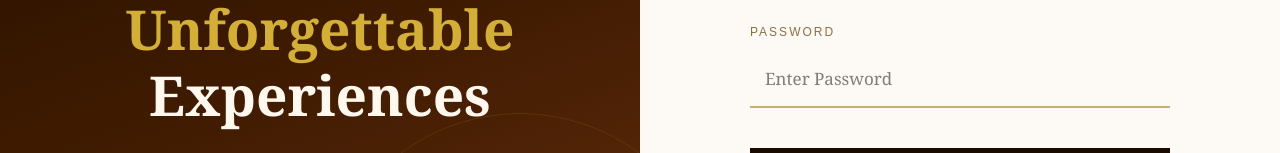
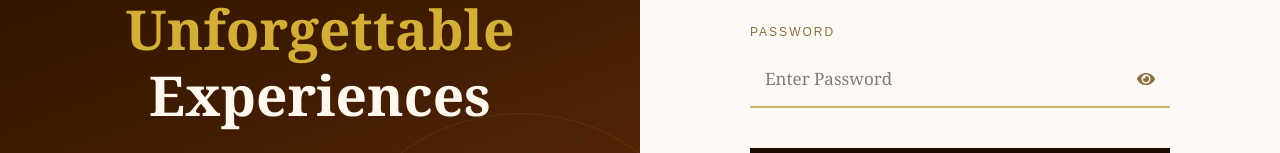
Before and after one commit to yasar-my/Feast-Fete, a React (Vite) app in the folder Redesigned-Frontend/feast-fete/: page /login in a window 1280 px wide. Shown: the part 479-632 px from the top of the page. Built offline with nearby package versions, Linux system fonts and the light colour scheme; no server answers.

Commit message:
password shown button updated

```diff
--- a/Redesigned-Frontend/feast-fete/src/pages/Login.jsx
+++ b/Redesigned-Frontend/feast-fete/src/pages/Login.jsx
@@ -1,6 +1,7 @@
 import { useState } from "react";
 import { useNavigate } from "react-router-dom";
 import { loginUser } from "../services/authService";
+import { FaEye, FaEyeSlash } from "react-icons/fa";
 
 const Login = () => {
 
@@ -13,6 +14,8 @@ const Login = () => {
     });
 
     const [loading, setLoading] = useState(false);
+
+    const [showPassword, setShowPassword] = useState(false);
 
     const handleChange = (e) => {
 
@@ -298,7 +301,6 @@ const Login = () => {
                                 marginBottom: "40px"
                             }}
                         >
-
                             <label
                                 style={{
                                     display: "block",
@@ -306,8 +308,7 @@ const Login = () => {
                                     fontSize: "12px",
                                     color: "#8b7040",
                                     letterSpacing: "2px",
-                                    textTransform:
-                                        "uppercase",
+                                    textTransform: "uppercase",
                                     fontFamily:
                                         "'Montserrat', sans-serif"
                                 }}
@@ -315,18 +316,26 @@ const Login = () => {
                                 Password
                             </label>
 
+                            <div
+                                style={{
+                                    position: "relative"
+                                }}
+                            >
                                 <input
-                                type="password"
+                                    type={
+                                        showPassword
+                                            ? "text"
+                                            : "password"
+                                    }
                                     name="password"
                                     placeholder="Enter Password"
-                                value={
-                                    formData.password
-                                }
+                                    value={formData.password}
                                     onChange={handleChange}
                                     required
                                     style={{
                                         width: "100%",
                                         padding: "15px",
+                                        paddingRight: "45px",
                                         border: "none",
                                         borderBottom:
                                             "2px solid #c8b070",
@@ -339,6 +348,25 @@ const Login = () => {
                                     }}
                                 />
 
+                                <span
+                                    onClick={() =>
+                                        setShowPassword(!showPassword)
+                                    }
+                                    style={{
+                                        position: "absolute",
+                                        right: "15px",
+                                        top: "50%",
+                                        transform: "translateY(-50%)",
+                                        cursor: "pointer",
+                                        color: "#8b7040",
+                                        fontSize: "18px"
+                                    }}
+                                >
+                                    {showPassword
+                                        ? <FaEyeSlash />
+                                        : <FaEye />}
+                                </span>
+                            </div>
                         </div>
 
                         {/* BUTTON */}
--- a/Redesigned-Frontend/feast-fete/src/pages/Register.jsx
+++ b/Redesigned-Frontend/feast-fete/src/pages/Register.jsx
@@ -1,11 +1,14 @@
 import { useState } from "react";
 import { useNavigate, Link } from "react-router-dom";
+import { FaEye, FaEyeSlash } from "react-icons/fa";
 
 const Register = () => {
 
     const API1 = import.meta.env.VITE_AUTH_URL;
 
     const navigate = useNavigate();
+
+    const [showPassword, setShowPassword] = useState(false);
 
     const [formData, setFormData] = useState({
         name: "",
@@ -15,6 +18,7 @@ const Register = () => {
     });
 
     const [loading, setLoading] = useState(false);
+
 
     const handleChange = (e) => {
 
@@ -228,16 +232,46 @@ const Register = () => {
                     />
 
                     {/* PASSWORD */}
+                    <div
+                        style={{
+                            position: "relative",
+                            marginBottom: "22px"
+                        }}
+                    >
                         <input
-                        type="password"
+                            type={showPassword ? "text" : "password"}
                             name="password"
                             placeholder="Password"
                             value={formData.password}
                             onChange={handleChange}
                             required
                             minLength={8}
-                        style={inputStyle}
+                            style={{
+                                ...inputStyle,
+                                marginBottom: "0"
+                            }}
                         />
+
+                        <span
+                            onClick={() =>
+                                setShowPassword(!showPassword)
+                            }
+                            style={{
+                                position: "absolute",
+                                right: "15px",
+                                top: "50%",
+                                transform: "translateY(-50%)",
+                                cursor: "pointer",
+                                fontSize: "20px"
+                            }}
+                        >
+                            {
+                                showPassword
+                                    ? <FaEyeSlash />
+                                    : <FaEye />
+                            }
+                        </span>
+                    </div>
 
                     {/* ROLE */}
                     <select
```
Also changed, not shown: 1 other file (tests, documents, lock files or other folders). Lines whose indentation alone changed are shown as unchanged.
